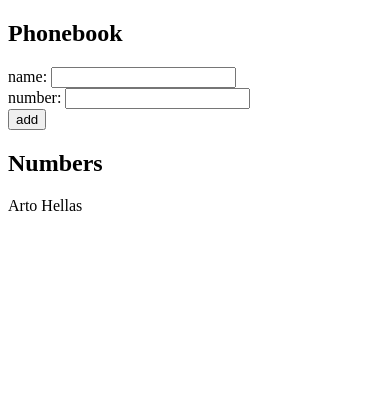
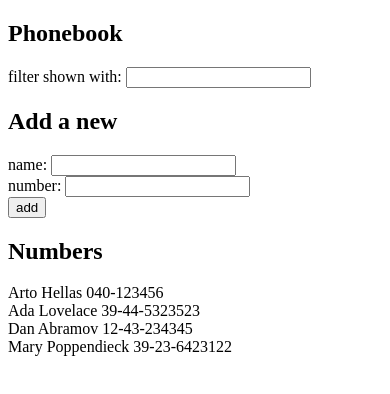
Before and after one commit to Andrews-melo/submission-rep-fullstackopen, a React (Vite) app in the folder part2/phonebook/: page / in a window 390 px wide. Shown: the top 394 px of the page. Built offline with nearby package versions, Linux system fonts and the light colour scheme.

Commit message:
2.9*: The Phonebook Step 4

```diff
--- a/part2/phonebook/src/App.jsx
+++ b/part2/phonebook/src/App.jsx
@@ -1,11 +1,17 @@
 import { useState } from 'react'
 
 const App = () => {
-  const [persons, setPersons] = useState([
-    { name: 'Arto Hellas' }
-  ])
+  const [persons, setPersons] = useState(
+    [
+      { name: 'Arto Hellas', number: '040-123456', id: 1 },
+      { name: 'Ada Lovelace', number: '39-44-5323523', id: 2 },
+      { name: 'Dan Abramov', number: '12-43-234345', id: 3 },
+      { name: 'Mary Poppendieck', number: '39-23-6423122', id: 4 }
+    ]
+  )
   const [newName, setNewName] = useState('')
   const [newNumber, setNewNumber] = useState('')
+  const [newFilter, setNewFilter] = useState('')
 
   const addPerson = (event) => {
     event.preventDefault()
@@ -37,9 +43,18 @@
     setNewNumber(event.target.value)
   }
 
+  const handleFilterChange = (event) => {
+    setNewFilter(event.target.value)
+  }
+
+  const personToShow = newFilter ? persons.filter(person =>
+    person.name.toLowerCase().includes(newFilter.toLowerCase())) : persons
+
   return (
     <div>
       <h2>Phonebook</h2>
+      <div>filter shown with: <input value={newFilter} onChange={handleFilterChange} /></div>
+      <h2>Add a new</h2>
       <form onSubmit={addPerson}>
         <div>
           name: <input value={newName} onChange={handleNameChange} />
@@ -51,7 +66,7 @@
         </div>
       </form>
       <h2>Numbers</h2>
-      {persons.map(person => <div key={person.name}>{person.name} {person.number}</div>)}
+      {personToShow.map(person => <div key={person.name}>{person.name} {person.number}</div>)}
     </div>
   )
 }
```
